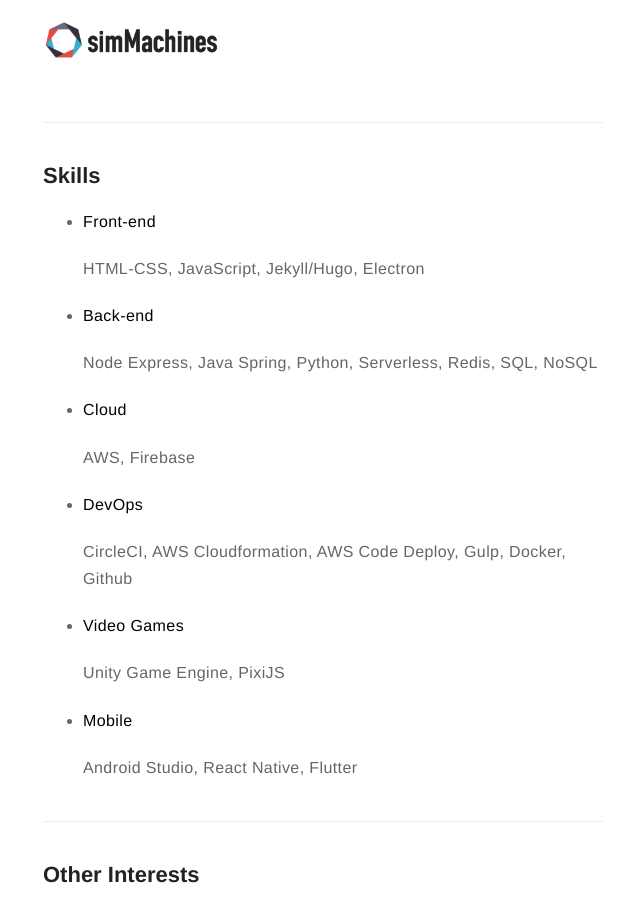
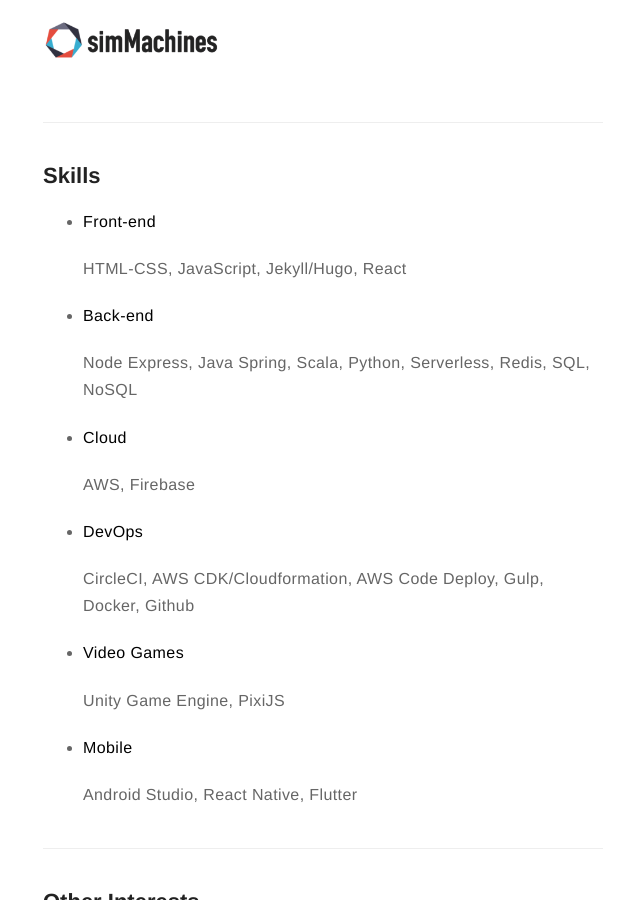
Before and after one commit to SethStalley/sethstalley.github.io, a Jekyll site: the page built from about.md, in a window 1280 px wide and 900 px high, scrolled down 708 px. Shown: the whole window, without its empty margins (317-957 px from the left). Built offline with Jekyll 4.4.1, drawn with Linux system fonts in a browser that asks for light colours.

Commit message:
Update about.md

```diff
--- a/about.md
+++ b/about.md
@@ -34,11 +34,11 @@ Currently, I am working as a Software Engineer at Amazon.
 
 * **Front-end**
 
-    HTML-CSS, JavaScript, Jekyll/Hugo, Electron
+    HTML-CSS, JavaScript, Jekyll/Hugo, React
 
 * **Back-end**
 
-    Node Express, Java Spring, Python, Serverless, Redis, SQL, NoSQL
+    Node Express, Java Spring, Scala, Python, Serverless, Redis, SQL, NoSQL
 
 * **Cloud**
 
@@ -46,7 +46,7 @@ Currently, I am working as a Software Engineer at Amazon.
 
 * **DevOps**
 
-    CircleCI, AWS Cloudformation, AWS Code Deploy, Gulp, Docker, Github
+    CircleCI, AWS CDK/Cloudformation, AWS Code Deploy, Gulp, Docker, Github
 
 * **Video Games**
 
```
